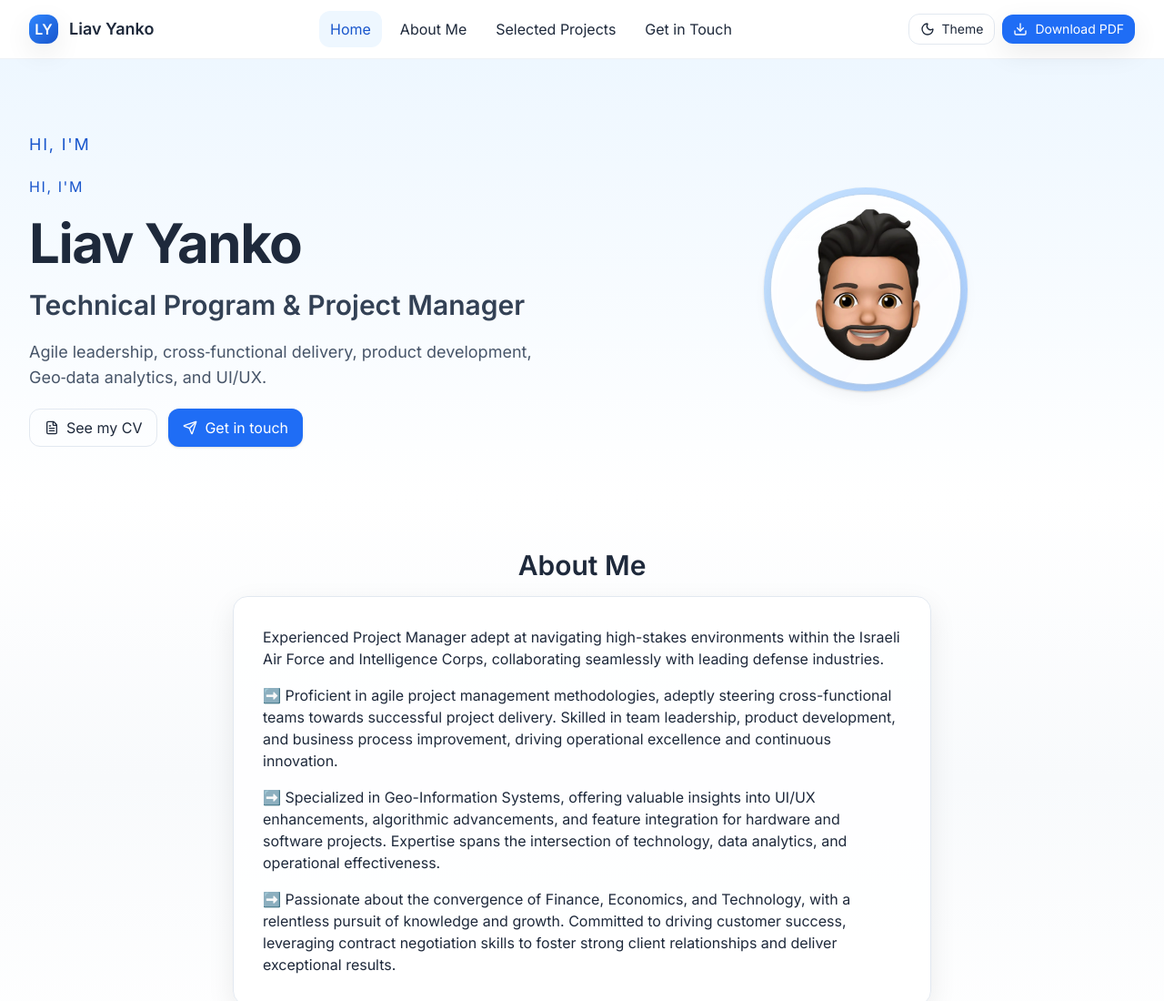
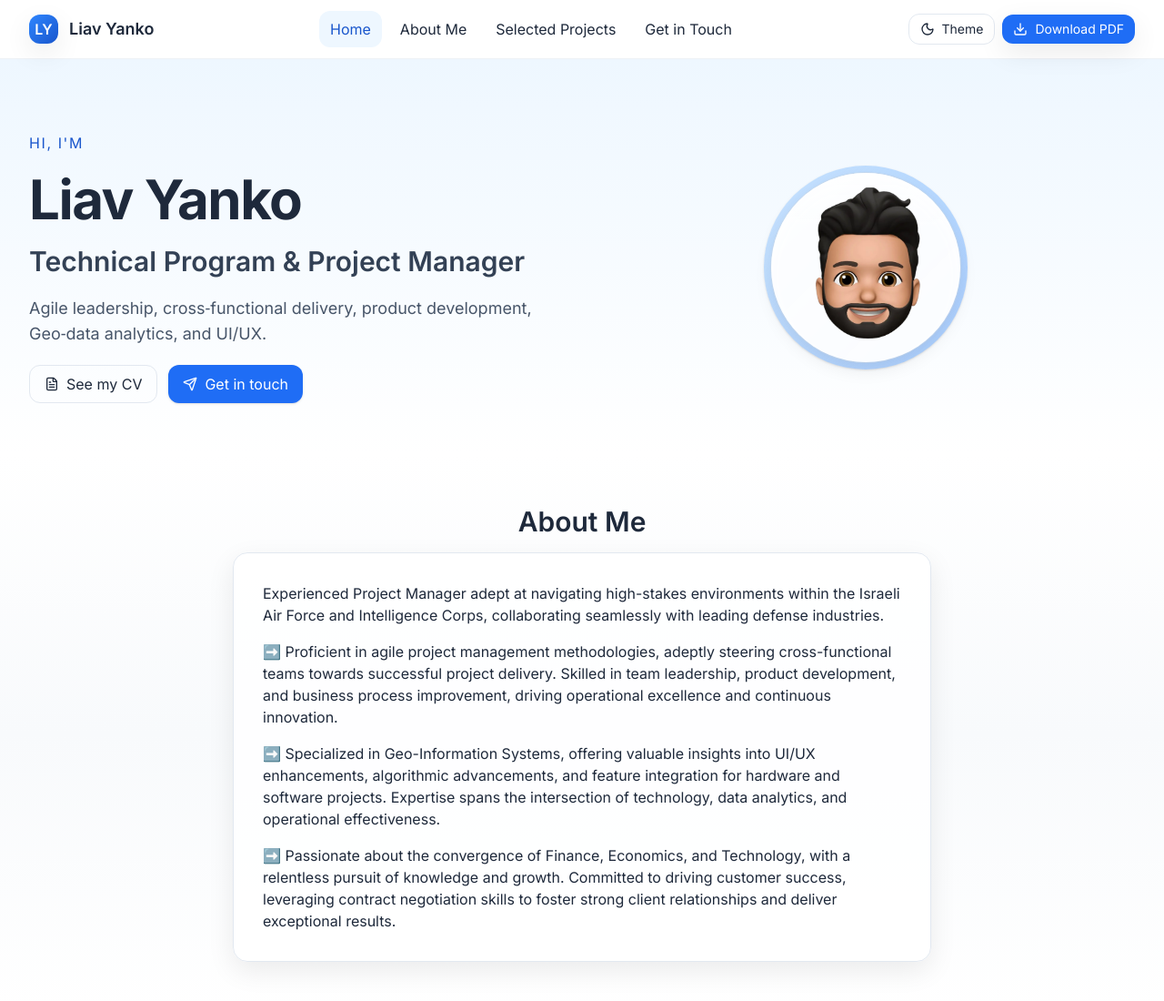
Before and after one commit to liavyanko/cv, a website: page index.html in a window 1280 px wide. Shown: the top 1100 px of the page at 91% size. Drawn offline with nearby package versions, Linux system fonts and the light colour scheme; files that its build step writes are made by us from their sources.

Commit message:
Update index.html

```diff
--- a/index.html
+++ b/index.html
@@ -116,7 +116,6 @@
         <div class="container mx-auto px-4 sm:px-6 lg:px-8 pt-16 sm:pt-20 pb-14">
           <div class="grid lg:grid-cols-2 gap-8 items-center">
             <div class="text-center lg:text-left space-y-5">
-              <p class="text-base sm:text-lg uppercase tracking-widest text-brand-700 dark:text-brand-300">Hi, I'm</p>
               <p class="text-sm sm:text-base uppercase tracking-widest text-brand-700 dark:text-brand-300">Hi, I'm</p>
               <h2 class="text-5xl sm:text-6xl font-extrabold tracking-tight mt-1">Liav Yanko</h2>
               <h3 class="text-2xl sm:text-3xl font-semibold text-slate-700 dark:text-slate-200 mt-3">Technical Program & Project Manager</h3>
```
